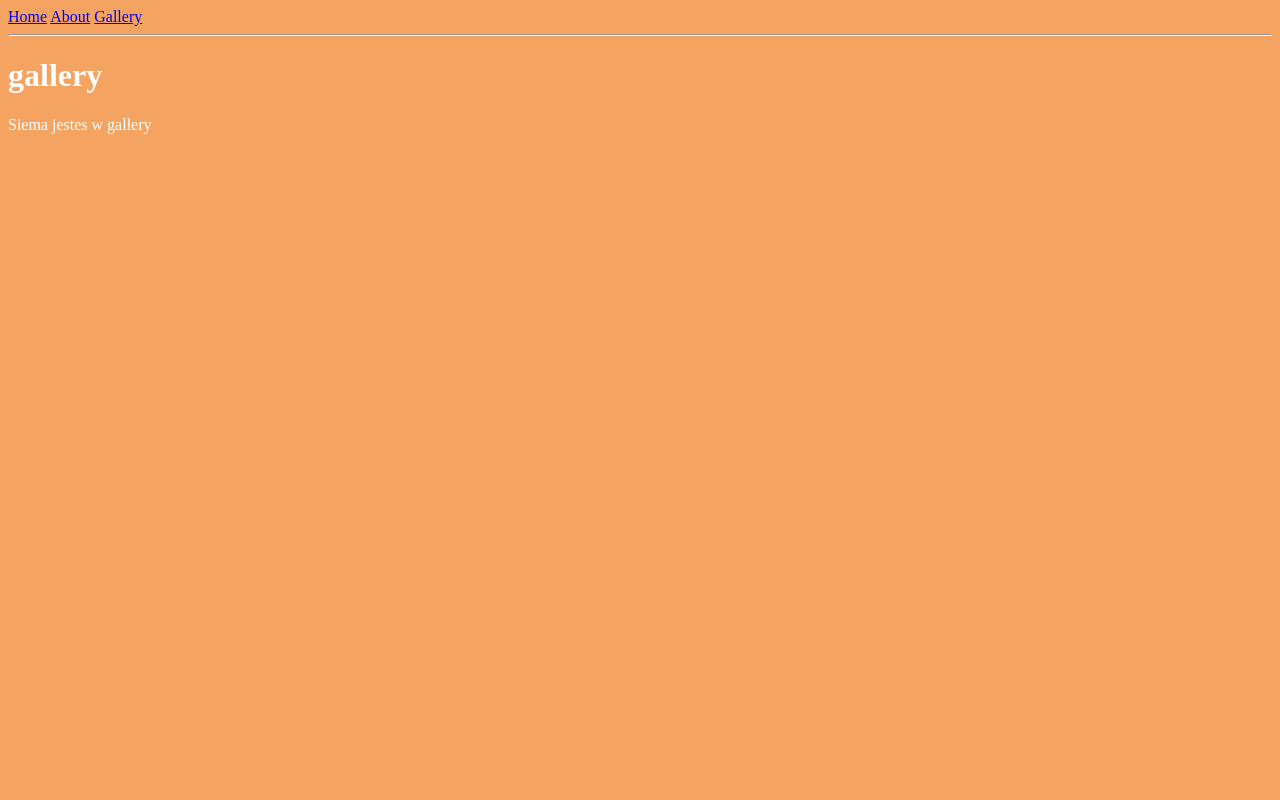
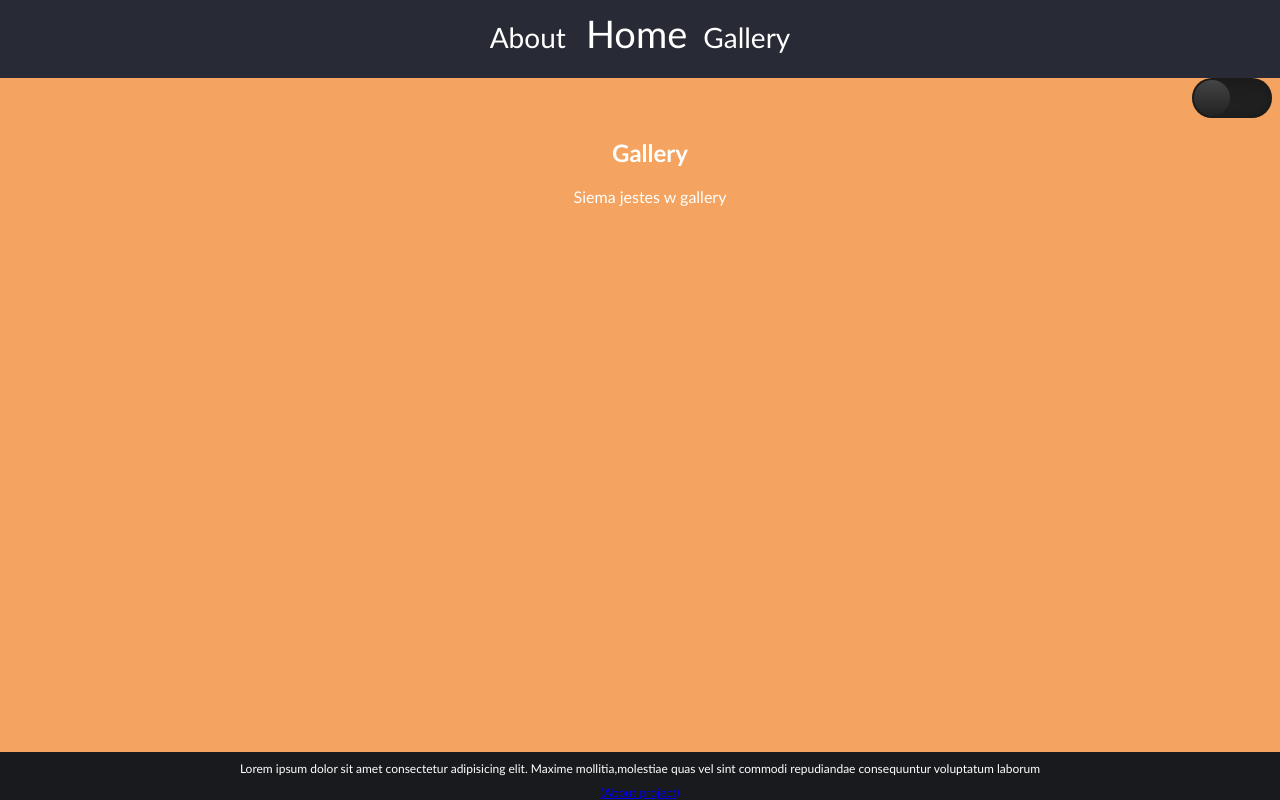
Before and after one commit to JakubSzuber/Local-Monuments-Website, a Flask app: page /gallery in a window 1280 px wide. Run offline with Flask 2, Linux system fonts and the light colour scheme; some libraries are stand-ins or nearby versions.

Commit message:
added most content of the base.html

```diff
--- a/services/web/template/base.html
+++ b/services/web/template/base.html
@@ -3,30 +3,155 @@
 
 <head>
     <meta charset="UTF-8">
+    <link rel="icon" href="https://cdn-icons-png.flaticon.com/512/919/919853.png">
     <title>{% block title %} {% endblock %}- FlaskApp</title>
 
     <style>
-    {% block style %}
-      body {
-      background-color: red;
-      color: white
-      }
-    {% endblock %}
+        body {
+                margin: 0 auto;
+                color: white;
+                background-color: #202124;
+                background-position:center;
+                background-size: contain;
+                text-align: center;
+                font-family: 'Trebuchet MS', 'Lucida Sans Unicode', 'Lucida Grande', 'Lucida Sans', Arial, sans-serif;
+                transition: 0.5s;
+            }
+
+        body.active {
+            background-color: whitesmoke;
+            color: black;
+        }
+
+        .menu {
+            position: sticky;
+            top: 0;
+            background-color: #282A35;
+            padding:10px 0px 22px 0px;
+            color:white;
+            overflow: hidden;
+        }
+
+        .menu a {
+            color: white;
+            text-align: center;
+            padding: 11px 8px;
+            text-decoration: none;
+            font-size: 28px;
+        }
+
+        .menu a:hover {
+            color: pink;
+            text-decoration: underline;
+            font-weight: bold;
+        }
+
+        section {
+            margin-left:20px;
+        }
+
+        footer {
+            width: 100%;
+            height: 6%;
+            bottom: 0px;
+            background-color: #181a1e;
+            color: #fff;
+            position: absolute;
+            /*padding-top:3px;*/
+            /*padding-bottom:0px;*/
+            text-align:center;
+            font-size:12px;
+        }
+
+        footer p {
+            margin: 0px;
+            margin-top: 9px;
+        }
+
+        #home {
+            font-size: 38px;
+            margin-right: -4px;
+        }
+
+        #toggle {
+            position:relative;
+            top: 50%;
+            left: 93%;
+            display:block;
+            width:80px;
+            height:40px;
+            border-radius:160px;
+            background:#222;
+            transition:0.5s;
+            cursor: pointer;
+            box-shadow:     inset 0 8px 60px rgba(0,0,0,0.1),
+                            inset 0 8px 8px rgba(0,0,0,0.1),
+                            inset 0 -4px 4px rgba(0,0,0,0.1);
+        }
+
+        #toggle.active {
+            background-color: whitesmoke;
+            box-shadow: inset 0 2px 60px rgba(0,0,0,0.1),
+                        inset 0 2px 8px rgba(0,0,0,0.1),
+                        inset 0 -4px 4px rgba(0,0,0,0.05);
+        }
+
+        #toggle .indicator {
+            position:absolute;
+            top:0;
+            Left:0;
+            width:40px;
+            height:40px;
+            background:linear-gradient(to bottom,#444,#222);
+            border-radius:50%;
+            transform:scale(0.9);
+            box-shadow: 0 8px 40px rgba(0,0,0,0.5),
+                        inset 4px 4px rgba(255,255,255,0.2)
+                        inset -4px 4px rgba(255,255,255,0.2);
+            transition: 0.5s;
+        }
+
+        #toggle.active .indicator {
+            left: 40px;
+            background:linear-gradient(to bottom,#eaeaea,#f9f9f9);
+            box-shadow: 0 8px 20px rgba(0,0,0,0.1),
+                        inset 4px 4px rgba(255,255,255,1)
+                        inset -4px 4px rgba(255,255,255,1);
+        }
+        {% block style %}{% endblock %}
 </style>
 </head>
 
 <body>
     <!-- Menu Navigation Bar -->
     <nav class="menu">
-        <a href="{{ url_for('home_page') }}">Home</a>
         <a href="{{ url_for('about_page') }}">About</a>
+        <a id="home" href="{{ url_for('home_page') }}">Home</a>
         <a href="{{ url_for('gallery_page') }}">Gallery</a>
     </nav>
 
-    <hr>
+    <!-- Body content section -->
+    <section>
+        <div id="toggle">
+            <i class="indicator"></i>
+        </div>
+        {% block content %} {% endblock %}
+    </section>
 
-    <div class="content">
-        {% block content %} {% endblock %}
-    </div>
+    <!-- Footer Section -->
+    <footer>
+        <p>Lorem ipsum dolor sit amet consectetur adipisicing elit. Maxime mollitia,molestiae quas vel sint commodi repudiandae consequuntur voluptatum laborum</p>
+        <p><a href="https://github.com/JakubSzuber/Local-Monuments-Website/blob/main/README.md">(About project)</a></p>
+    </footer>
+
+    <!-- JavaScript code -->
+    <script>
+        const body = document.querySelector('body');
+        const toggle = document.getElementById('toggle');
+        toggle.onclick=function(){
+            toggle.classList.toggle('active');
+            body.classList.toggle('active');
+        }
+    </script>
 </body>
 </html>
--- a/services/web/template/gallery.html
+++ b/services/web/template/gallery.html
@@ -9,6 +9,6 @@
 {% endblock %}
 
 {% block content %}
-    <h1>{% block title %} gallery {% endblock %}</h1>
+    <h1>{% block title %} Gallery {% endblock %}</h1>
     <p>Siema jestes w gallery</p>
 {% endblock %}
```
